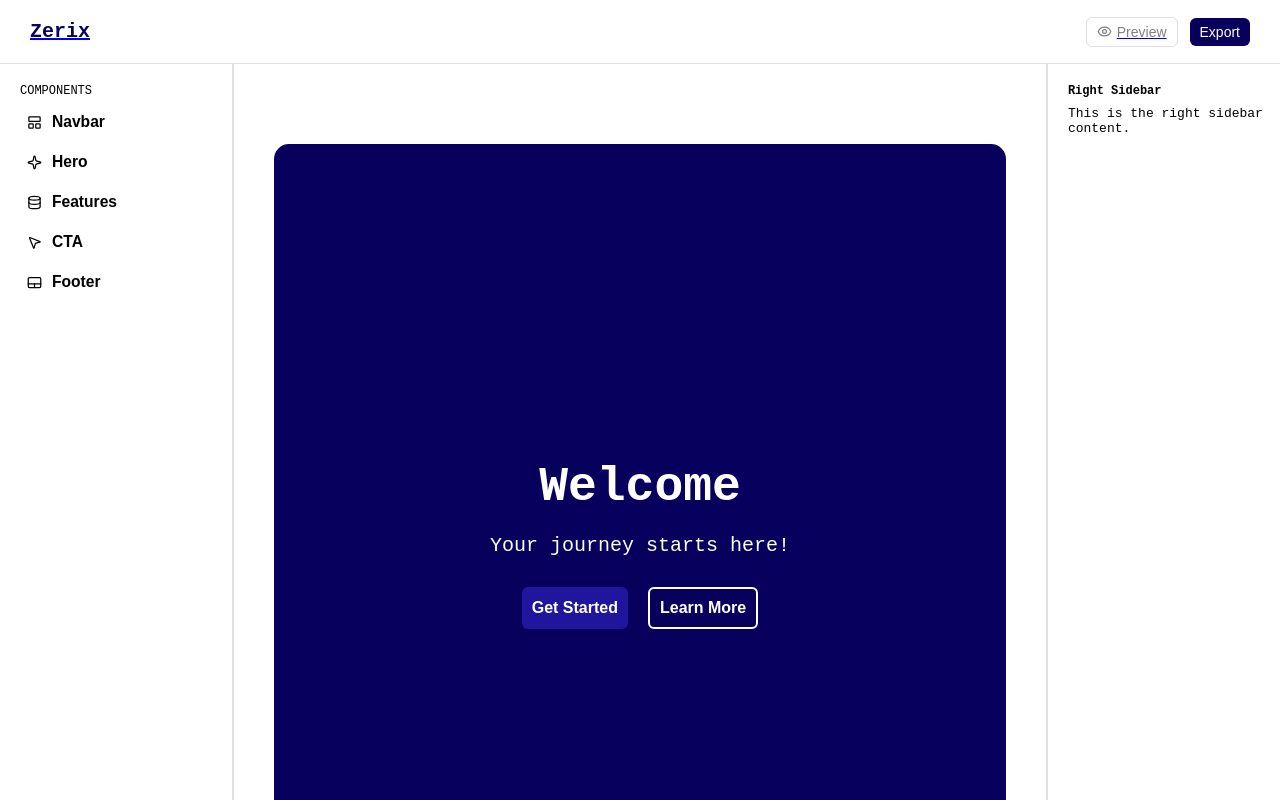
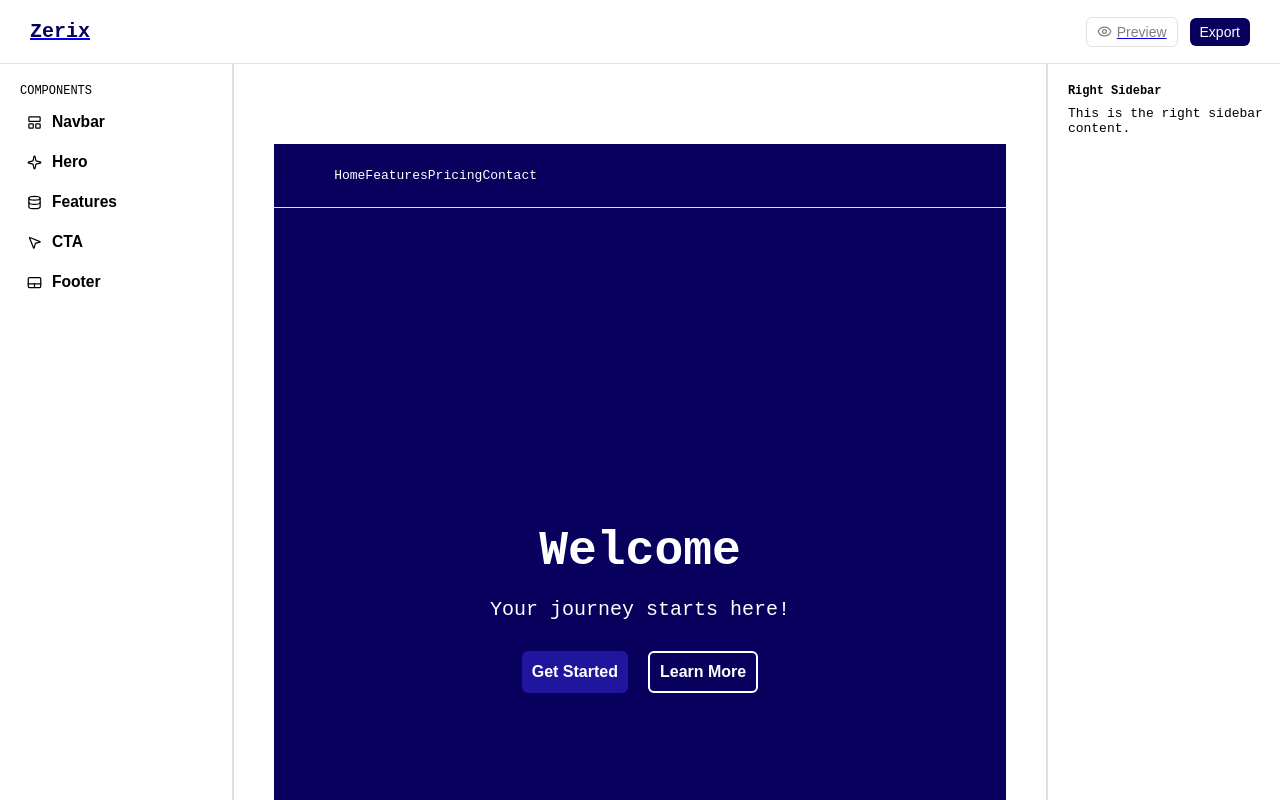
Before and after one commit to Sunjay77/zerix, a React (Vite) app: page / in a window 1280 px wide. Shown: the top 800 px of the page. Built offline with nearby package versions, Linux system fonts and the light colour scheme.

Commit message:
Builder Section

```diff
--- a/src/components/elements/Hero/Hero.tsx
+++ b/src/components/elements/Hero/Hero.tsx
@@ -7,10 +7,20 @@ import {
   PrimaryButton,
   SecondaryButton,
   HeroDiv,
+  NavbarContent,
+  LogoTxt,
 } from "./HeroStyle";
+
 const Hero: React.FC = () => {
   return (
     <HeroDiv>
+      <NavbarContent>
+        <LogoTxt>Zerix</LogoTxt>
+        <a>Home</a>
+        <a>Features</a>
+        <a>Pricing</a>
+        <a>Contact</a>
+      </NavbarContent>
       <HeroSection>
         <HeroContent>
           <Title>Welcome</Title>
--- a/src/components/elements/Hero/HeroStyle.ts
+++ b/src/components/elements/Hero/HeroStyle.ts
@@ -19,7 +19,6 @@ export const HeroSection = styled.section`
   background: #07005c;
   color: #d2b896;
   text-align: center;
-  border-radius: .9375rem;
 `;
 
 export const HeroContent = styled.div`
@@ -45,11 +44,11 @@ export const ButtonGroup = styled.div`
 `;
 
 export const Button = styled.button`
-  padding: .625rem .625rem;
+  padding: 0.625rem 0.625rem;
   font-size: 1rem;
   font-weight: 600;
   border: none;
-  border-radius: .375rem;
+  border-radius: 0.375rem;
   cursor: pointer;
 `;
 
@@ -64,7 +63,7 @@ export const PrimaryButton = styled(Button)`
 
 export const SecondaryButton = styled(Button)`
   background: transparent;
-  border: .125rem solid #fff;
+  border: 0.125rem solid #fff;
   color: #fff;
 
   &:hover {
@@ -72,3 +71,20 @@ export const SecondaryButton = styled(Button)`
     color: #0b0d14;
   }
 `;
+
+export const NavbarContent = styled.nav`
+  height: 64px;
+  width: 100%;
+  display: flex;
+  justify-content:
+  padding: 10px 30px;
+  align-items: center;
+  border-bottom: 1px solid var(--border-color);
+  background: #07005c;
+  color: white;
+`;
+
+export const LogoTxt = styled.h1`
+  font-size: 20px;
+  color: var(--Buttons-color);
+`;
```
